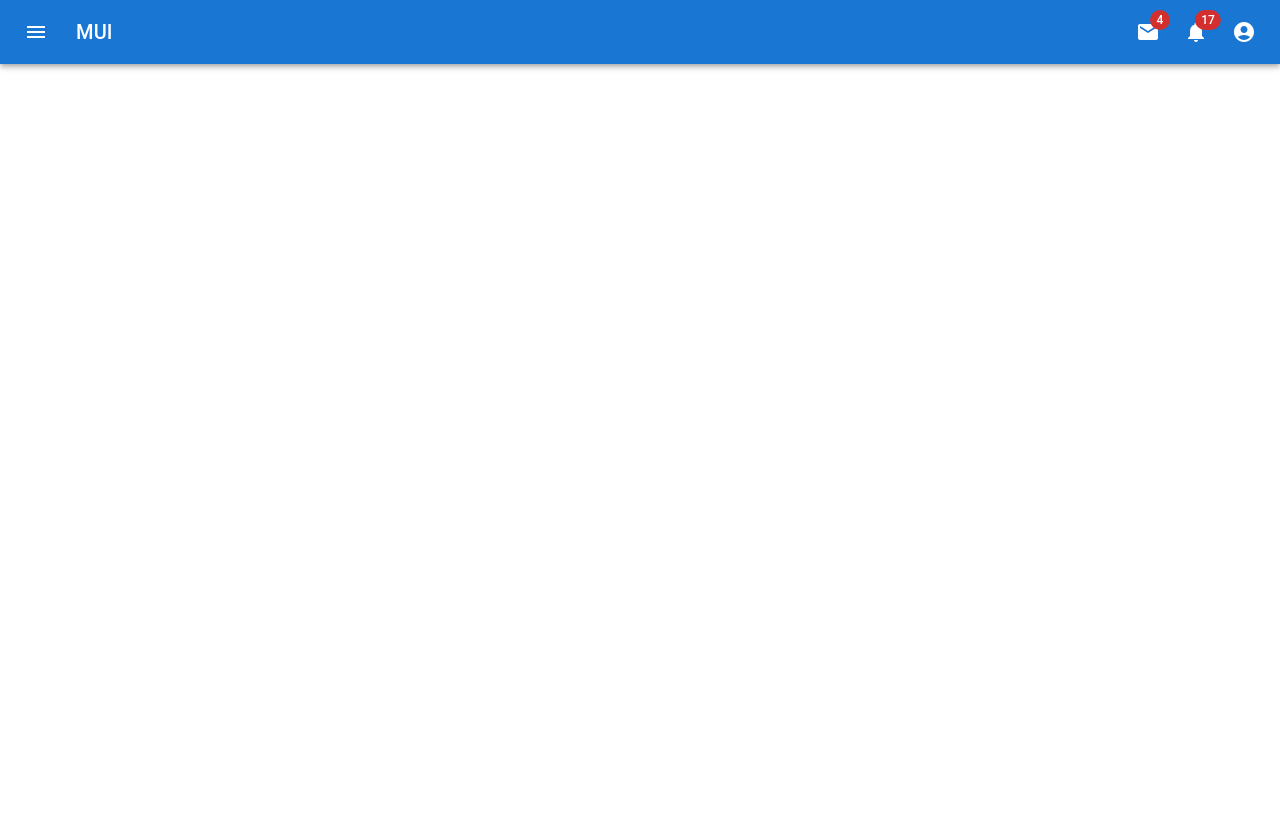
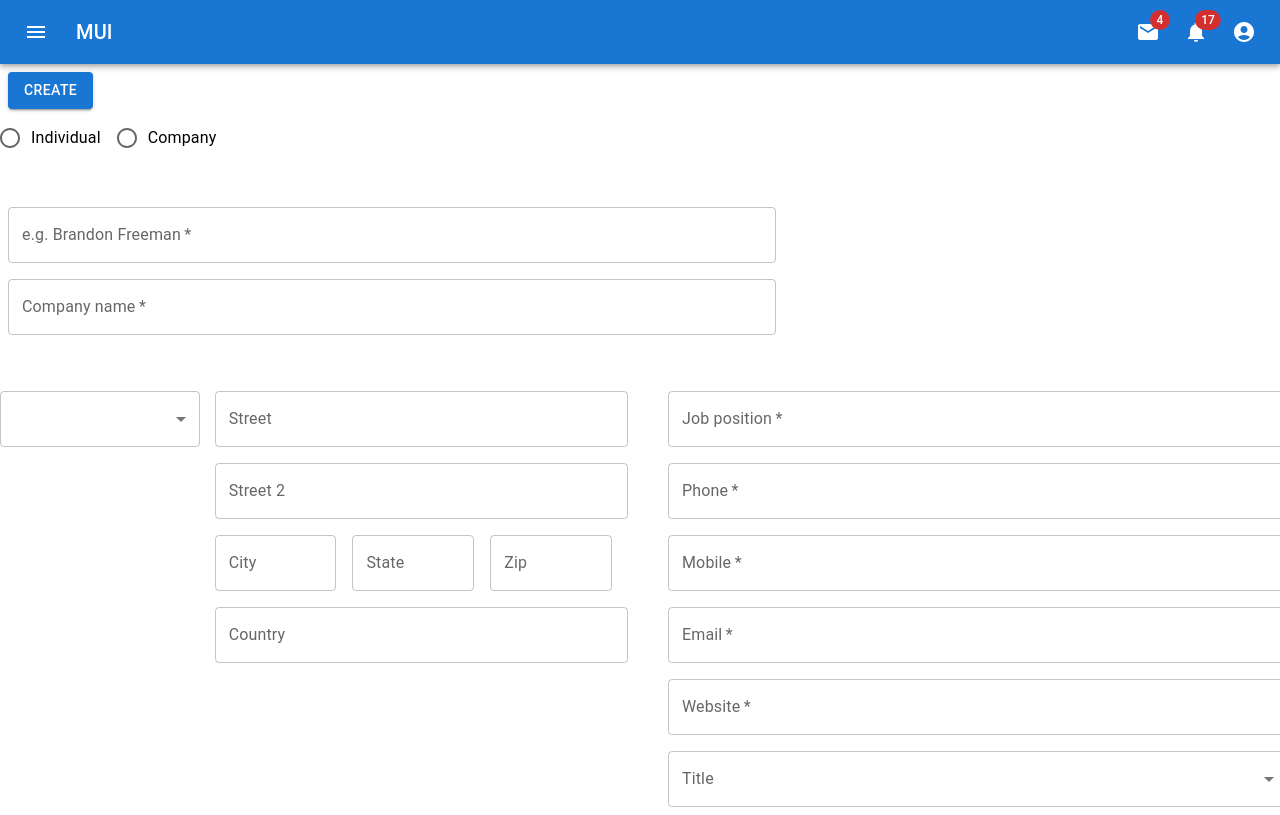
Before and after one commit to feno-tolojanahary/erp, a React (Create React App) app: page / in a window 1280 px wide. Built offline with nearby package versions, Linux system fonts and the light colour scheme.

Commit message:
Mise en place des components de base avant redux

```diff
--- a/package.json
+++ b/package.json
@@ -16,6 +16,7 @@
     "@types/react-dom": "^18.0.4",
     "react": "^18.1.0",
     "react-dom": "^18.1.0",
+    "react-redux": "^8.0.2",
     "react-scripts": "5.0.1",
     "typescript": "^4.6.4",
     "web-vitals": "^2.1.4"
--- a/src/App.tsx
+++ b/src/App.tsx
@@ -1,11 +1,17 @@
 import React from 'react';
 import Header from './layout/Header'
+import Contact from './pages/contact';
+import SidebarHeader from './layout/SidebarHeader';
 
 const App = () => {
 
   return (
     <>
       <Header></Header>
+
+      <SidebarHeader/>
+
+      <Contact/>
     </>
   );
 }
--- /dev/null
+++ b/src/layout/SidebarHeader.tsx
@@ -0,0 +1,14 @@
+import React from 'react';
+import {
+    Button
+} from '@mui/material';
+
+const SidebarHeader = () => {
+    return (
+        <div className='w-full m-2 flex justify-items-end	'>
+            <Button className="flex" variant="contained">Create</Button>
+        </div>
+    )
+}
+
+export default SidebarHeader;
--- /dev/null
+++ b/src/pages/contact/CreateContact.tsx
@@ -0,0 +1,117 @@
+import React from 'react';
+import {
+    TextField,
+    Box,
+    FormControl,
+    InputLabel,
+    Select,
+    MenuItem,
+    RadioGroup,
+    FormControlLabel,
+    Radio
+} from '@mui/material';
+import Address from "./components/Address";
+
+type propsType = {
+
+}
+
+const CreateContactPage : React.FC<propsType> = (props: propsType) => {
+    return (
+        <>
+
+            <div className="w-full">
+                <div className="container mx-auto ">
+                    <div className="flex">
+                        <FormControl>
+                            <RadioGroup
+                                row
+                            >
+                                <FormControlLabel value="individual" control={<Radio/>} label="Individual"/>
+                                <FormControlLabel value="company" control={<Radio/>} label="Company"/>
+                            </RadioGroup>
+                        </FormControl>
+                    </div>
+                    <Box
+                        component="form"
+                        sx={{
+                            '& .MuiFormControl-root': { m: 1, width: '100%' },
+                        }}
+                        noValidate
+                        autoComplete="off"
+                        className='w-full flex flex-col'
+                        >
+                        <div className='w-[60%] mt-10'>
+                            <TextField
+                                required
+                                id="outlined-required"
+                                className='w-full'
+                                label="e.g. Brandon Freeman"
+                            />
+                            <TextField
+                                required
+                                id="outlined-required"
+                                className='w-full'
+                                label="Company name"
+                            />
+
+                        </div>
+                        <div className='flex flex-row mt-10'>
+                            <div className="basis-1/2 pr-5">
+                                <Address/>
+                            </div>
+                            <div className="basis-1/2 pl-5">
+                                <TextField
+                                    required
+                                    className='w-full'
+                                    id="outlined-required"
+                                    label="Job position"
+                                />
+                                <TextField
+                                    required
+                                    className='w-full'
+                                    id="outlined-required"
+                                    label="Phone"
+                                />
+                                <TextField
+                                    required
+                                    className='w-full'
+                                    id="outlined-required"
+                                    label="Mobile"
+                                />
+                                <TextField
+                                    required
+                                    className='w-full'
+                                    id="outlined-required"
+                                    label="Email"
+                                />
+                                <TextField
+                                    required
+                                    className='w-full'
+                                    id="outlined-required"
+                                    label="Website"
+                                />
+                                <FormControl fullWidth>
+                                    <InputLabel id="demo-simple-select-label">Title</InputLabel>
+                                    <Select
+                                        labelId="demo-simple-select-label"
+                                        id="demo-simple-select"
+                                        // value={age}
+                                        label="Title"
+                                        // onChange={handleChange}
+                                    >
+                                        <MenuItem value={10}>Doctor</MenuItem>
+                                        <MenuItem value={20}>Madam</MenuItem>
+                                        <MenuItem value={30}>Miss</MenuItem>
+                                    </Select>
+                                </FormControl>
+                            </div>
+                        </div>
+                    </Box>
+                </div>
+            </div>
+        </>
+    )
+}
+
+export default CreateContactPage;
--- /dev/null
+++ b/src/pages/contact/components/Address.tsx
@@ -0,0 +1,68 @@
+import React from 'react';
+import {
+    TextField,
+    Box,
+    Select,
+    MenuItem
+} from '@mui/material';
+
+const Address = () => {
+    return (
+        <div
+            className='w-full flex flex-row'
+        >
+            <div className="basis-1/3">
+                <Select
+                    labelId="demo-simple-select-label"
+                    id="demo-simple-select"
+                    // value={age}
+                    label="Address"
+                    className="min-w-[200px] mt-[8px]"
+                    // onChange={handleChange}
+                >
+                    <MenuItem value={10}>Address1</MenuItem>
+                    <MenuItem value={20}>Address2</MenuItem>
+                    <MenuItem value={30}>Address3</MenuItem>
+                </Select>
+            </div>
+            <div className="basis-2/3">
+                <TextField
+                    id="outlined-required"
+                    className='w-full'
+                    label="Street"
+                />
+                <TextField
+                    id="outlined-required"
+                    className='w-full'
+                    label="Street 2"
+                />
+                <div
+                    className='w-full flex flex-row'
+                >
+                    <TextField
+                        id="outlined-required"
+                        className='w-full'
+                        label="City"
+                    />
+                    <TextField
+                        id="outlined-required"
+                        className='w-full'
+                        label="State"
+                    />
+                    <TextField
+                        id="outlined-required"
+                        className='w-full'
+                        label="Zip"
+                    />
+                </div>
+                <TextField
+                    id="outlined-required"
+                    className='w-full'
+                    label="Country"
+                />
+            </div>
+        </div>
+    )
+}
+
+export default Address;
--- /dev/null
+++ b/src/pages/contact/index.tsx
@@ -0,0 +1,17 @@
+import React from 'react';
+import CreateContactPage from './CreateContact';
+
+type propsType = {
+
+}
+
+const Contact : React.FC<propsType> = (props: propsType) => {
+
+    return (
+        <>
+            <CreateContactPage/>
+        </>
+    );
+}
+
+export default Contact;
```
Also changed, not shown: src/store/index.ts (added), 2 other files (tests, documents, lock files or other folders).
